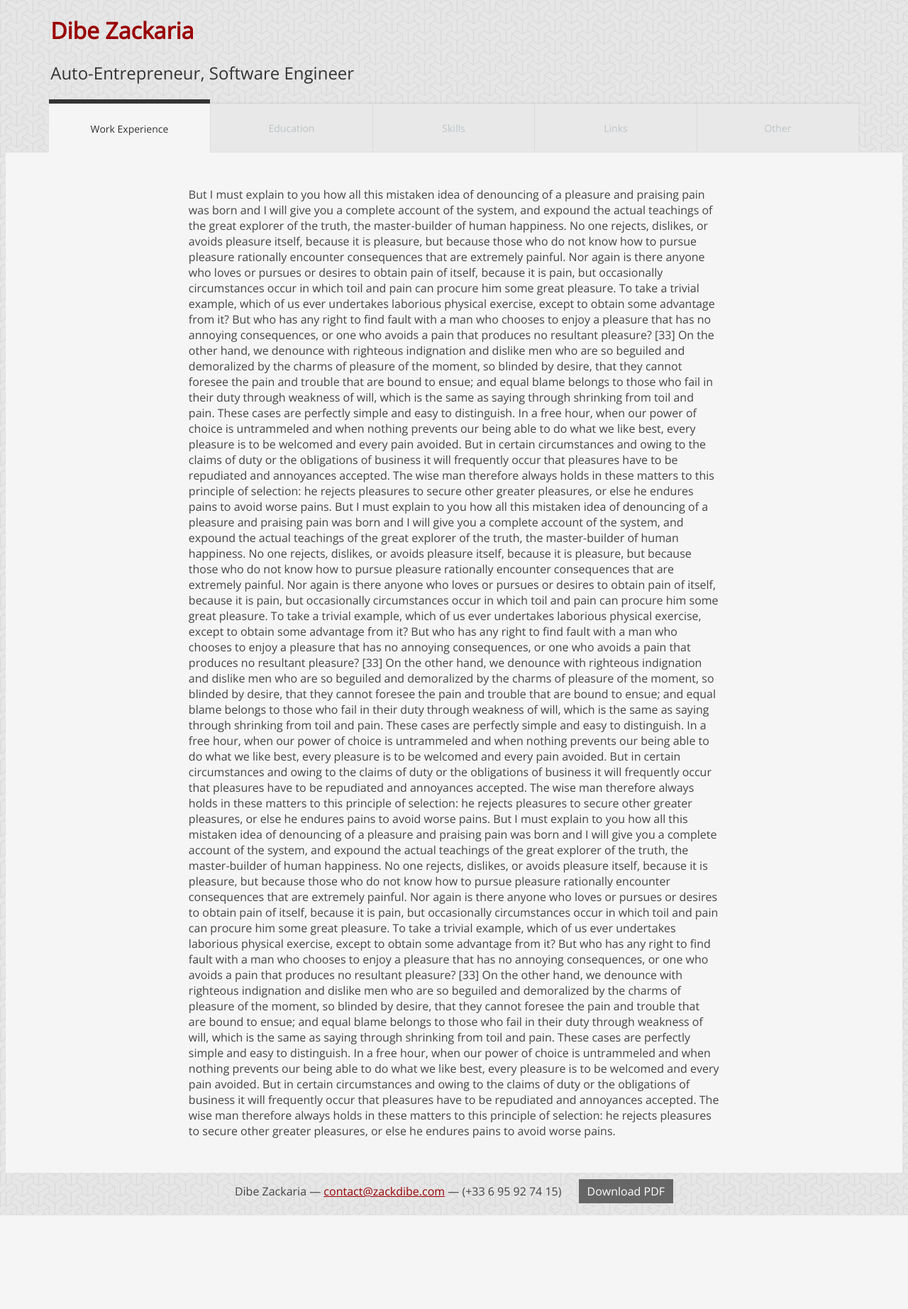
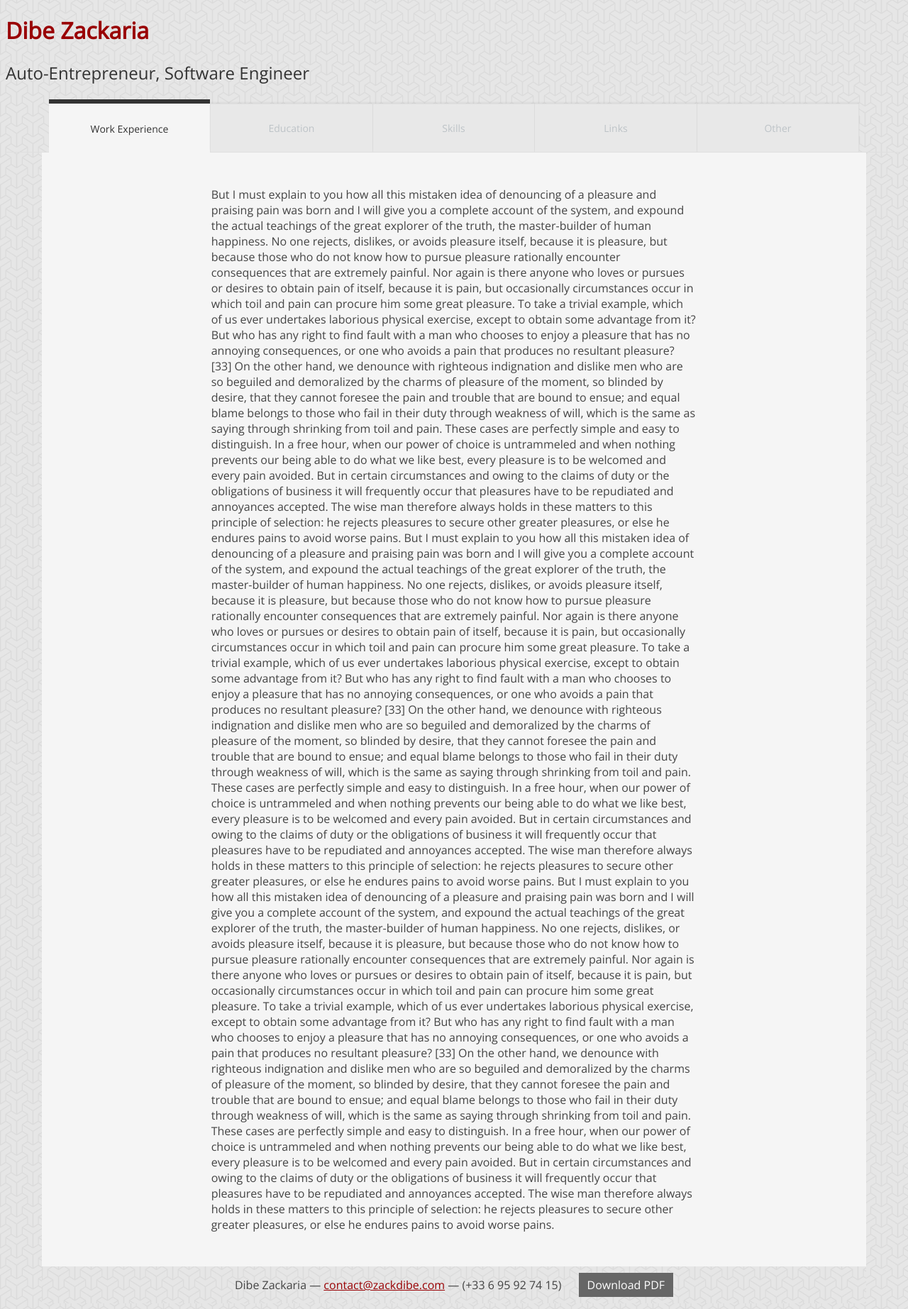
Before and after one commit to Mawu3n4/personal-website, a PHP site: page / in a window 1280 px wide. Shown: the whole page at 71% size. Before the commit the page ends 1713 px from the top, so only its background shows below. Run offline with PHP 8.4, Linux system fonts and the light colour scheme.

Commit message:
add: reduce #panels width

```diff
--- a/css/style.css
+++ b/css/style.css
@@ -27,6 +27,8 @@ label.panel-label:hover {
 }
 
 #panels {
+    margin-right:4%;
+    margin-left:4%;
     background-color: #f5f5f5;
 }
 #panels .container {
@@ -81,6 +83,11 @@ label.panel-label:hover {
 }
 
 @media all and (max-width: 767px) {
+    #panels {
+	margin-right:0%;
+	margin-left:0%;
+    }
+
     footer .button {
 	opacity: 0;
     }
@@ -450,7 +457,6 @@ body {
 
 #introduction {
     width: 90%;
-    margin: 0 auto;
     color: #990003;
 }
 
```
